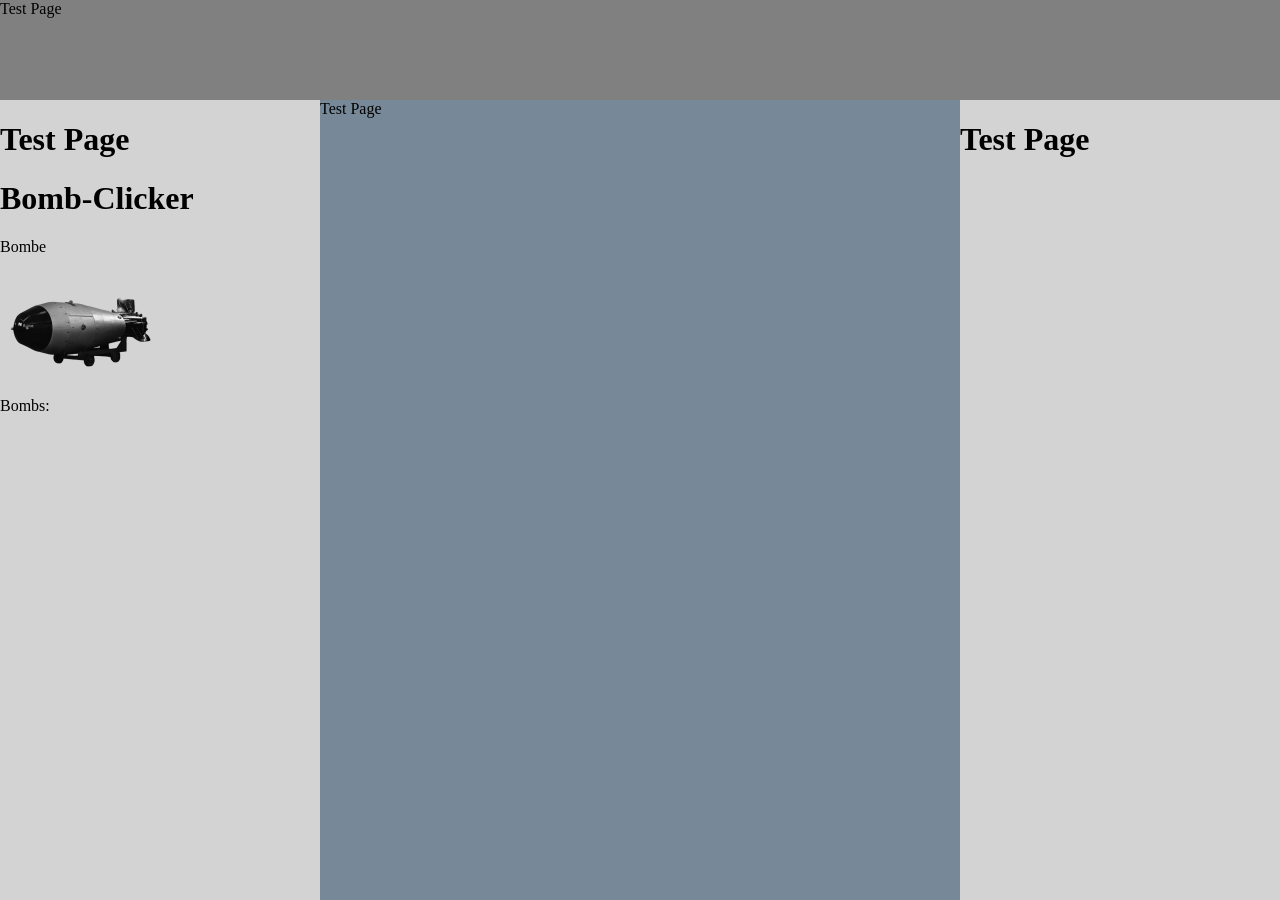
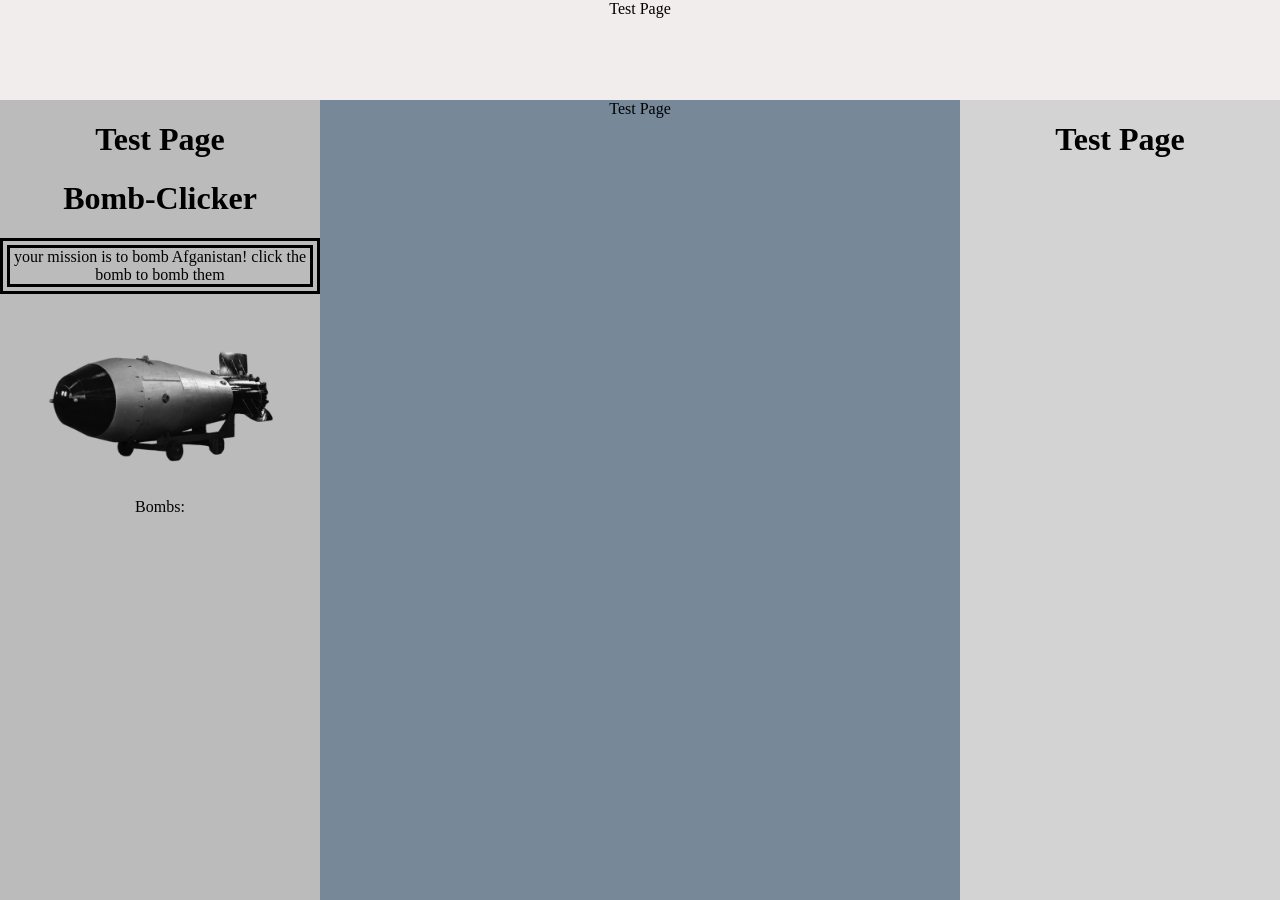
Before and after one commit to Bodin-IM/gruppeprosjekt-cookie-clicker-echosphere-collective, a plain HTML site: page Index.html in a window 1280 px wide. Drawn offline with Linux system fonts and the light colour scheme.

Commit message:
added lines around text

```diff
--- a/Index.html
+++ b/Index.html
@@ -5,6 +5,11 @@
     <meta name="viewport" content="width=device-width, initial-scale=1.0">
     <title>Bomb-Clicker</title>
     <link rel="stylesheet" href="style.css">
+
+    <style>
+
+
+    </style>
 </head>
 <body>
 
@@ -17,8 +22,8 @@
           <div class="leftpane">
             <h1>Test Page</h1>
             <h1>Bomb-Clicker</h1>
-            <p>Bombe</p>
-            <img src="Tsar-bomba.png" width="50%">
+            <p id ="instructions">your mission is to bomb Afganistan! click the bomb to bomb them</p>
+            <img src="Tsar-bomba.png" width="80%">
             <p>Bombs:</p>
           </div>
           <div class="middlepane">Test Page</div>
--- a/style.css
+++ b/style.css
@@ -6,13 +6,13 @@
   .toppane {
     width: 100%;
     height: 100px;
-    background-color: grey;
+    background-color: rgb(242, 237, 237);
   }
 
   .leftpane {
     width: 25%;
     height: 100vh;
-    background-color: lightgrey
+    background-color: rgb(187, 187, 187)
     ;
   }
 
@@ -35,3 +35,13 @@
   .d-flex {
     display: flex;
   }
+body{
+background-color: antiquewhite;
+text-align: center;
+
+
+}
+#instructions{
+    border: double 10px black;
+
+    }
```
